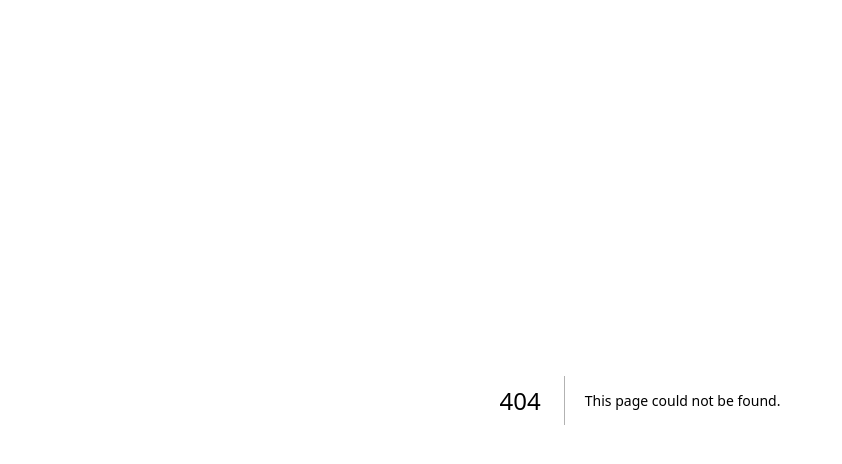
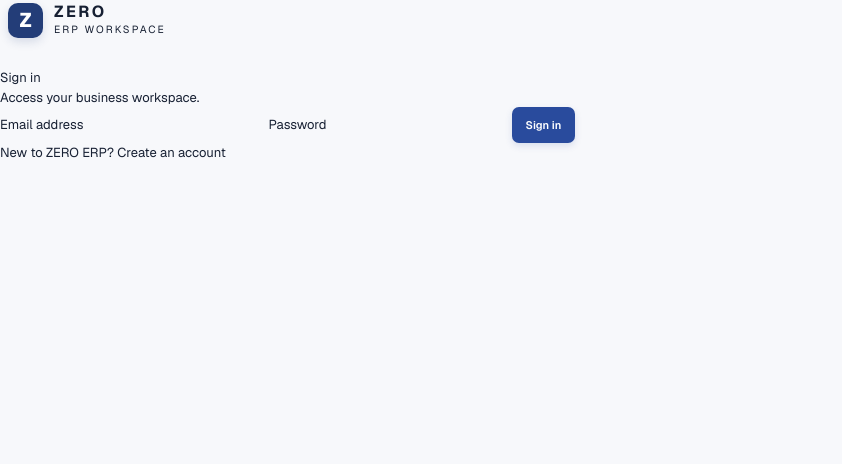
Before and after one commit to Allexfurniture/zero-erp-staging, a Next.js app: page /login in a window 1280 px wide. Before the commit this address had no page. Shown: the top 464 px of the page, without its empty margins (0-842 px from the left). Built offline with nearby package versions, Linux system fonts and the light colour scheme.

Commit message:
feat(frontend): connect live Supabase workspace foundation

```diff
--- /dev/null
+++ b/app/login/page.tsx
@@ -0,0 +1,18 @@
+import Link from "next/link";
+import { signIn } from "../actions";
+
+export default async function LoginPage({ searchParams }: { searchParams: Promise<{ error?: string; registered?: string }> }) {
+  const params = await searchParams;
+  return <main className="auth-page"><section className="auth-card">
+    <div className="brand auth-brand"><span className="brand-mark">Z</span><span className="brand-copy"><strong>ZERO</strong><small>ERP WORKSPACE</small></span></div>
+    <h1>Sign in</h1><p className="muted">Access your business workspace.</p>
+    {params.error && <p className="form-error">Email or password is incorrect. Please try again.</p>}
+    {params.registered && <p className="form-success">Account created. Sign in to continue.</p>}
+    <form action={signIn} className="auth-form">
+      <label>Email address<input name="email" type="email" autoComplete="email" required /></label>
+      <label>Password<input name="password" type="password" autoComplete="current-password" required minLength={8} /></label>
+      <button className="primary-button" type="submit">Sign in</button>
+    </form>
+    <p className="auth-foot">New to ZERO ERP? <Link href="/signup">Create an account</Link></p>
+  </section></main>;
+}
```
